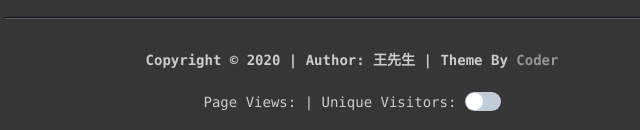
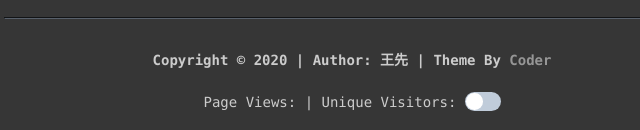
Before and after one commit to woshigui/woshigui.github.io, a plain HTML site: page 2023/02/28/hello-world/index.html in a window 1280 px wide. Shown: the part 817-947 px from the top of the page, 288-928 px from the left. Drawn offline with Linux system fonts and the light colour scheme; some packages are replaced by stand-ins of ours; a script that the page names is missing.

Commit message:
Site updated: 2023-03-12 14:05:13

```diff
--- a/2023/02/28/hello-world/index.html
+++ b/2023/02/28/hello-world/index.html
@@ -55,7 +55,7 @@
 
 </div>
     <div class="footer" id="footer">
-    <p><h4>Copyright © 2020 | Author: 王先生 | Theme By <a class="theme-author" target="_blank" rel="noopener" href="https://github.com/Xunzhuo/hexo-theme-coder" style="font-size:14px; color: #969696">Coder</a></h4>
+    <p><h4>Copyright © 2020 | Author: 王先 | Theme By <a class="theme-author" target="_blank" rel="noopener" href="https://github.com/Xunzhuo/hexo-theme-coder" style="font-size:14px; color: #969696">Coder</a></h4>
 
         <script async src="//busuanzi.ibruce.info/busuanzi/2.3/busuanzi.pure.mini.js"></script>
         <span id="busuanzi_container_site_pv">Page Views: <span id="busuanzi_value_site_pv"></span></span>
```
Also changed, not shown: 2023/02/28/第一个/index.html (+1 -1 lines), archives/2023/02/index.html (+1 -1 lines), archives/2023/index.html (+1 -1 lines), archives/index.html (+1 -1 lines), index.html (+1 -1 lines).
